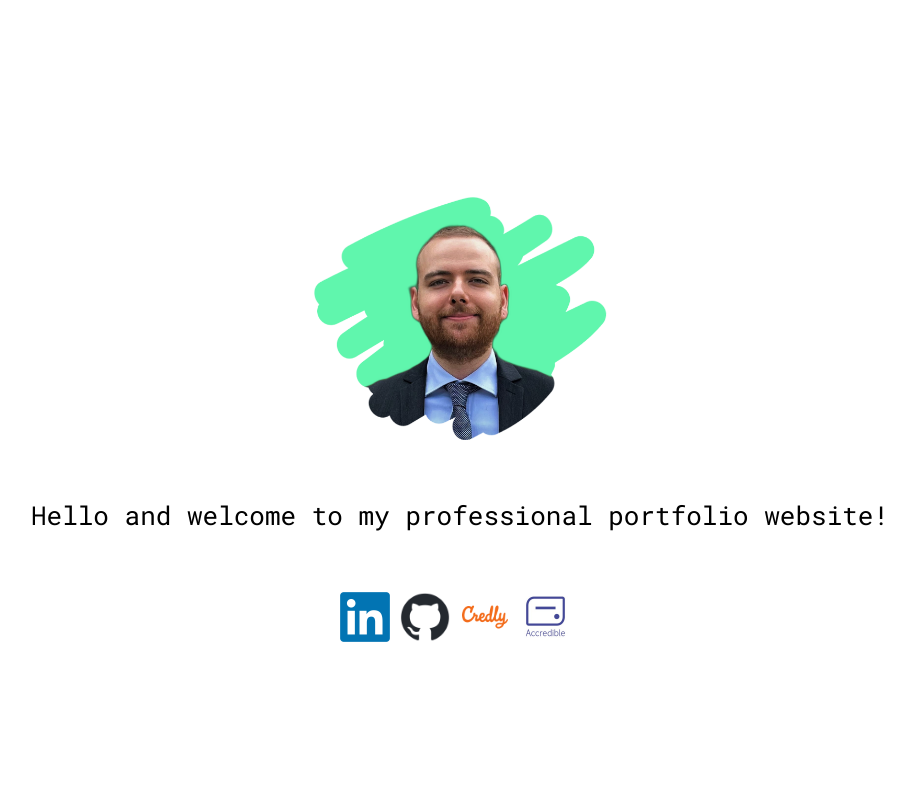
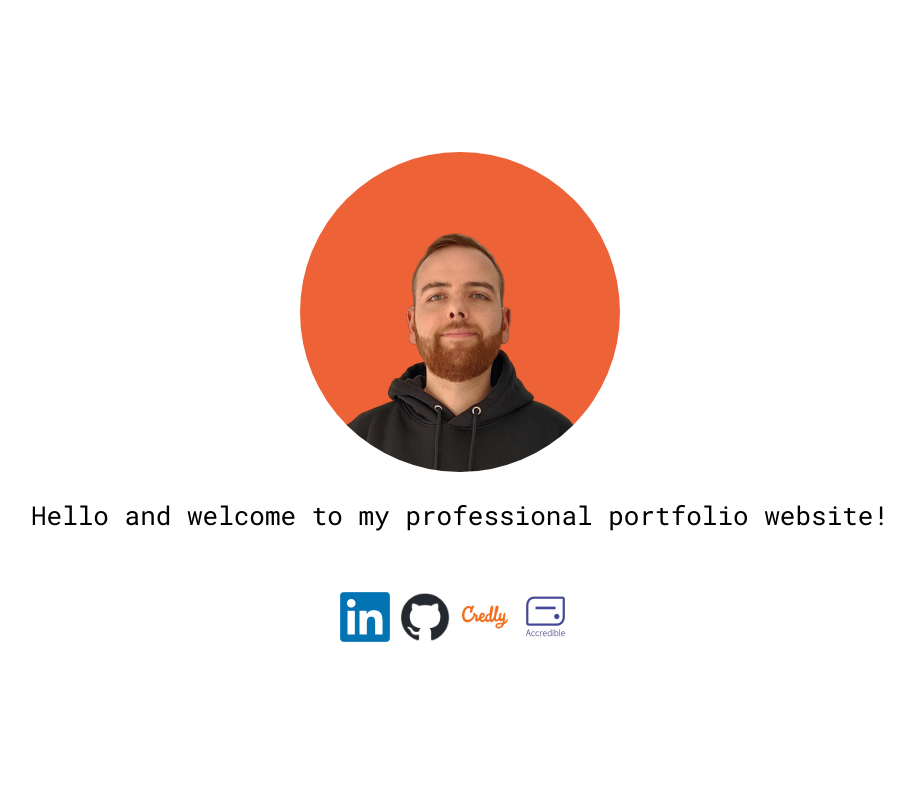
Before and after one commit to fguendling/project-portfolio, a React (Create React App) app: page / in a window 1280 px wide. Shown: the top 800 px of the page, without its empty margins (180-1094 px from the left). Built offline with nearby package versions, Linux system fonts and the light colour scheme.

Commit message:
Switch to newer picture

```diff
--- a/src/App.scss
+++ b/src/App.scss
@@ -7,6 +7,7 @@
 .App-logo {
   height: 40vmin;
   pointer-events: none;
+  border-radius: 50%;
 }
 
 .App-header {
```
Also changed, not shown: public/profile-pic.png.
